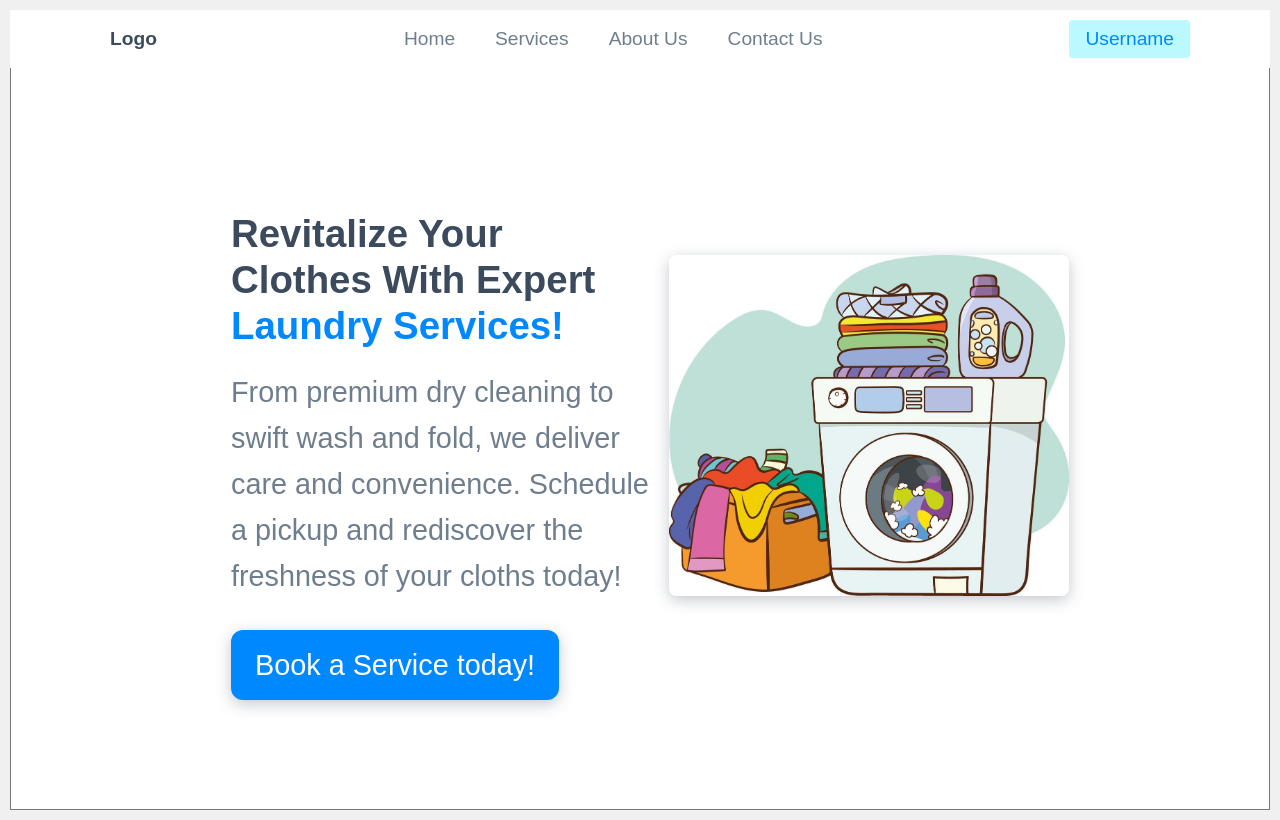
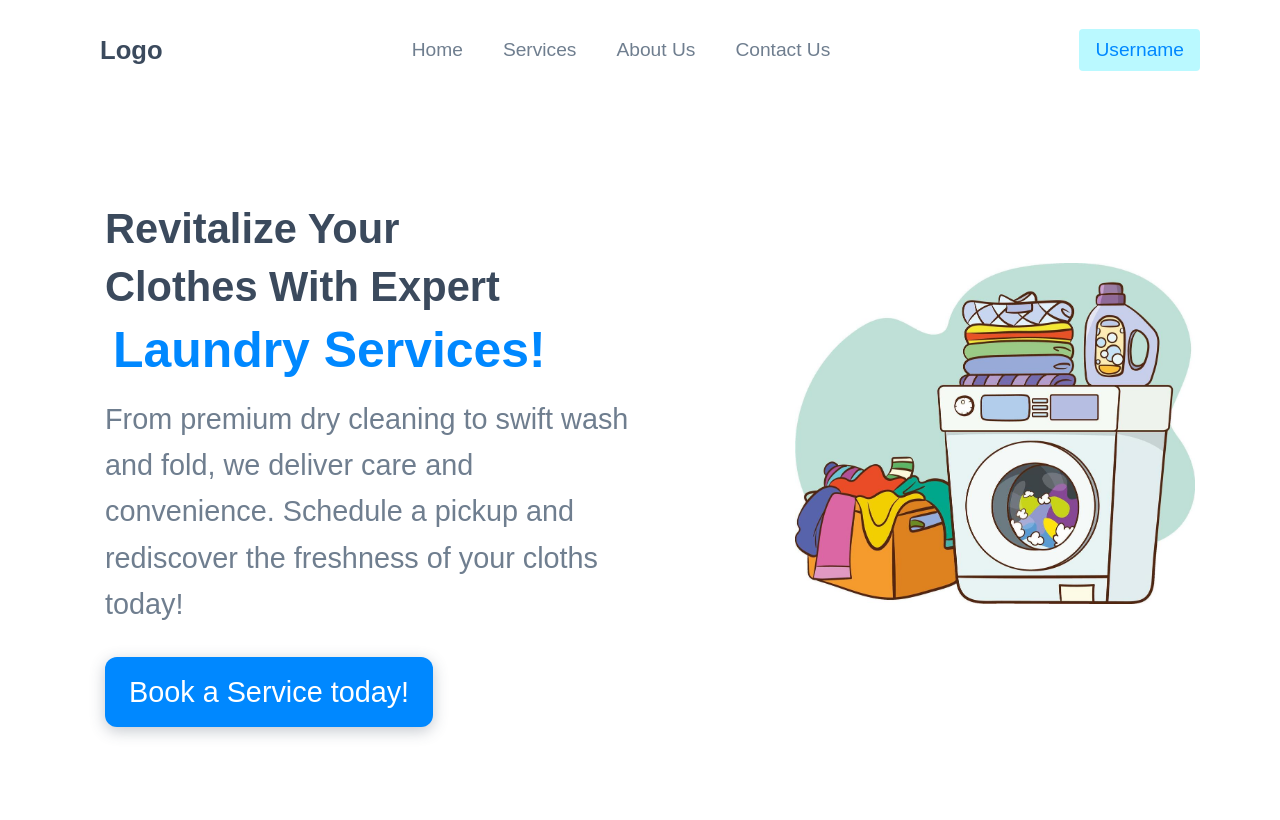
Before and after one commit to meteprathamesh85/Assignment-2, a plain HTML site: page index.html in a window 1280 px wide. Drawn offline with Linux system fonts and the light colour scheme.

Commit message:
changes than are remain

```diff
--- a/index.html
+++ b/index.html
@@ -8,7 +8,7 @@
 </head>
 <body>
     <div class ="page">
-    <header class="navbar">
+    <nav class="navbar">
         <div class="logo">Logo</div>
 
         <ul class="nav-links">
@@ -19,10 +19,10 @@
         </ul>
 
         <button class="user-btn">Username</button>
-    </header>
+    </nav>
 
     <section class="hero">
-        <div class="hero-text">
+        <div class="Left-div">
         <h1>
             Revitalize Your <br>
             Clothes With Expert <br>
@@ -34,7 +34,7 @@
         <a href="#" class="cta-btn">Book a Service today!</a>
         </div>
 
-        <div class="hero-image">
+        <div class="Right-div">
         <img src="image/image.jpg" alt="Laundry Service Image">
         </div>
     </section>
--- a/style.css
+++ b/style.css
@@ -3,38 +3,39 @@
     padding: 0;
     box-sizing: border-box;
     font-family: Arial, Helvetica, sans-serif;
+
 }
 
 body {
-    background-color: #f0f0f0;
-    color: #333;
+    background-color: #fff;
+    color: #fff;
     line-height: 1.6;
 }
 
 .page {
-    min-height: 100vh;
-    border: 1px solid #777;
-    margin: 10px;
+    min-height: 88vh;
+    margin: 5px;
     background: #fff;
+
 }
 
 .navbar {
     background-color: #fff;
     color: #fff;
-    padding: 10px 20px;
+    padding: 5px 20px;
     display: flex;
     justify-content: space-between;
     align-items: center;
     position: fixed;
-    top: 10px;
-    left: 10px;
-    right: 10px;
+    top: 24px;
+    left: 0px;
+    right: 0px;
     z-index: 1000;
 
 }
 
 .logo {
-    font-size: 1.2em;
+    font-size: 1.6em;
     font-weight: bold;
     color: #3b4a5d;
     margin-left: 80px;
@@ -69,7 +70,7 @@ body {
     background-color: #baf9ff;
     color: #0088ff;
     border: none;
-    padding: 8px 16px;
+    padding: 10px 16px;
     border-radius: 4px;
     cursor: pointer;
     font-size: 1.2em;
@@ -88,41 +89,47 @@ body {
     justify-content: center;
     align-items: center;
     color: #fff;
-    padding: 60px 200px 20px;
+    padding: 60px 80px 10px;
     top: 80px;
     margin-top: 80px;
 }
 
-.hero-text {
+.Left-div {
     flex: 1;
     max-width: 1200px;
     margin-left: 20px;
     margin-top: 20px;
 }
 
-.hero-text h1 {
-    font-size: 2.4em;
-    line-height: 1.2;
+.Left-div h1 {
+    font-size: 2.6em;
+    line-height: 1.4;
     color: #3b4a5d;
     font-weight: 700;
-    margin-bottom: 20px;
     margin-top: 40px;
 }
 
-.hero-text .accent {
+.Left-div .accent {
     color: #0088ff;
+    padding: 1px 4px;
+    border-radius: 4px;
+    margin: 1px 4px;
+    margin-bottom: 20px;
+    font-size: 1.2em;
 }
 
-.hero-text .accent:hover {
+.Left-div .accent:hover {
     text-decoration: underline;
+    text-shadow: 0 2px 4px rgba(0, 136, 255, 0.3);
 }
 
-.hero-text p {
+.Left-div p {
     font-size: 1.8em;
     line-height: 1.6;
     color: #6f7e8f;
     max-width: 1200px;
     margin-bottom: 30px;
+    margin-top: 10px;
 }
 
 .cta-btn {
@@ -142,10 +149,9 @@ body {
 .cta-btn:hover {
     background: #005f99;
     box-shadow: 0 6px 20px rgba(59, 74, 93, 0.5);
-
 }
 
-.hero-image {
+.Right-div {
     flex: 1;
     display: flex;
     justify-content: right;
@@ -153,9 +159,28 @@ body {
 
 }
 
-.hero-image img {
+.Right-div img {
     max-width: 400px;
     border-radius: 8px;
-    box-shadow: 0 4px 15px rgba(59, 74, 93, 0.3);
 
 }
+
+@media (max-width: 1024px) {
+    .hero {
+        flex-direction: column;
+        padding: 40px 20px;
+    }
+
+    .Right-div {
+        margin-top: 20px;
+        width: 80%;
+        align-items: center;
+    }
+
+    .Left-div {
+        margin-left: 0;
+        text-align: center;
+    }
+
+
+}
```
